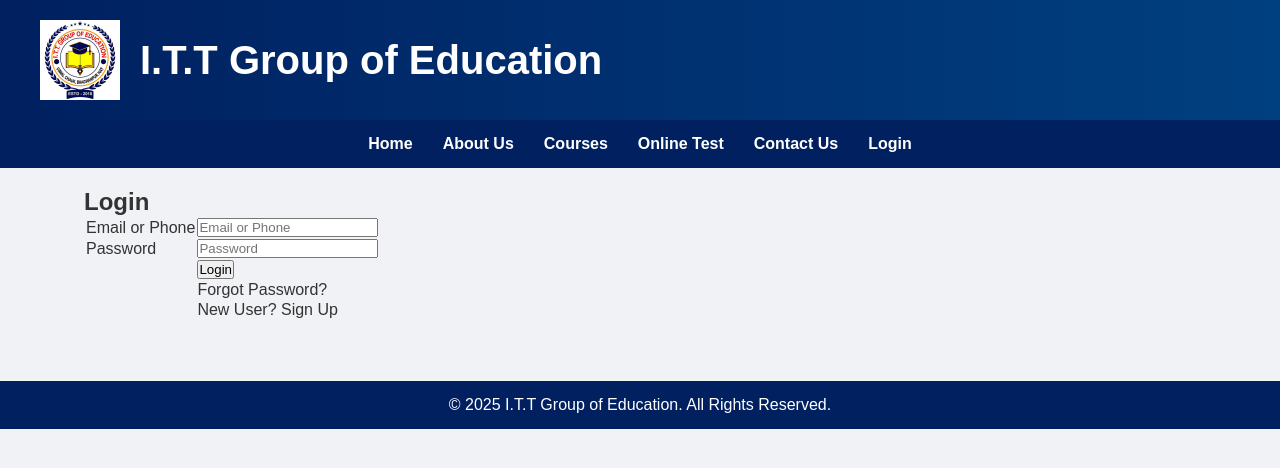
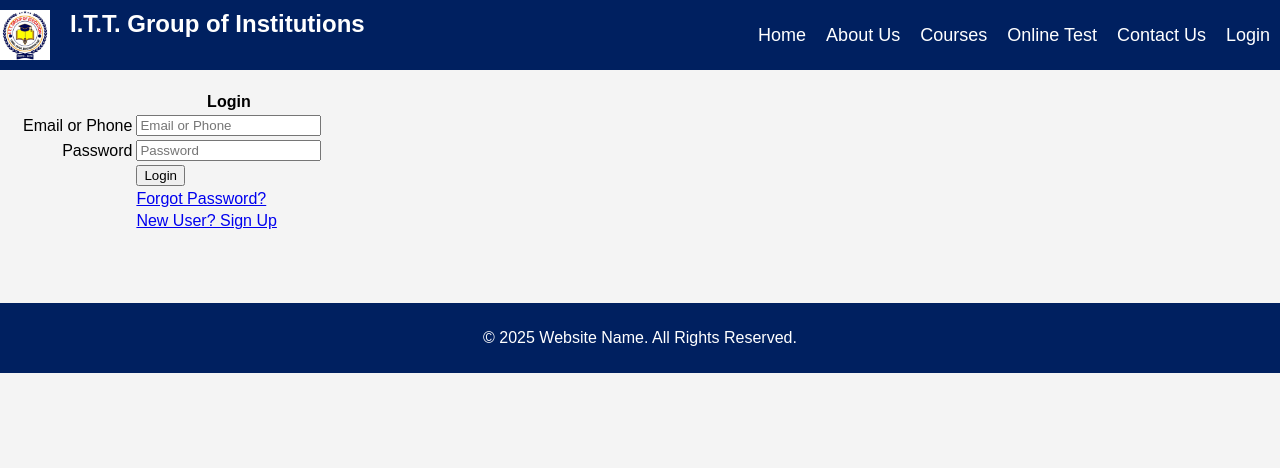
Before and after one commit to shreyansh-cs/itt, a PHP site: page /frontend/login.php in a window 1280 px wide. Shown: the top 468 px of the page. Run offline with PHP 8.4, Linux system fonts and the light colour scheme; some libraries are stand-ins or nearby versions.

Commit message:
update ui

```diff
--- a/sample/styles.css
+++ b/frontend/css/styles.css
@@ -7,7 +7,7 @@ body {
 }
 
 header {
-    background-color: #333333;
+    background-color: #002060;
     color: white;
     padding: 10px 0px;
     display: flex;
@@ -17,11 +17,6 @@ header {
     width: 100%;
     top: 0;
     z-index: 1000;
-}
-
-header .logo h1 {
-    margin: 0;
-    font-size: 24px;
 }
 
 nav ul {
@@ -64,11 +59,41 @@ main {
 }
 
 footer {
-    background-color: #333333;
+    background-color: #002060;
     color: white;
     text-align: center;
     padding: 10px;
     margin-top: 50px;
+}
+
+.logo img{
+    width: 50px;
+    height: 50px;
+    margin-right: 20px;
+    float: left;
+}
+
+header .logo h1 {
+    margin: 0;
+    font-size: 24px;
+    display: inline-block;
+    vertical-align: middle;
+}
+
+.register td{
+    text-align: left;
+}
+
+.register th{
+    text-align: left;
+}
+
+.login .first {
+    text-align: right;
+}
+
+.login .second {
+    text-align: left;
 }
 
 /* Mobile Responsiveness */
@@ -77,7 +102,7 @@ footer {
         display: none;
         flex-direction: column;
         width: 100%;
-        background-color: #333;
+        background-color: #002060;
         position: absolute;
         top: 60px;
         left: 0;
--- a/frontend/login.php
+++ b/frontend/login.php
@@ -8,34 +8,37 @@ include_once '../backend/handlelogin.php';
 <div style='color:red'><?php echo $msg; ?></div>
 <!-- Login Form -->
 <div class="container" id="login-form">
-    <h2>Login</h2>
     <form action="" method="POST">
-      <table>
+      <table class='login'>
         <tr>
-          <td>Email or Phone</td>
-          <td><input type="text" name="email_or_phone" <?php echo "value='$email_or_phone'"; ?> placeholder="Email or Phone" required></td>
+          <th></th>
+          <th>Login</th>
         </tr>
         <tr>
-          <td>Password</td>
-          <td> <input type="password" name="password" placeholder="Password" required></td>
+          <td class='first'>Email or Phone</td>
+          <td class='second'><input type="text" name="email_or_phone" <?php echo "value='$email_or_phone'"; ?> placeholder="Email or Phone" required></td>
         </tr>
         <tr>
-          <td>&nbsp;</td>
-          <td><button type="submit">Login</button></td>
+          <td class='first'>Password</td>
+          <td class='second'> <input type="password" name="password" placeholder="Password" required></td>
         </tr>
         <tr>
-          <td>
+          <td class='first'>&nbsp;</td>
+          <td class='second'><button type="submit">Login</button></td>
+        </tr>
+        <tr>
+          <td class='first'>
           &nbsp;
           </td>
-          <td>
+          <td class='second'>
           <a href='forgot.php'>Forgot Password?</a>
           </td>
         </tr>
         <tr>
-          <td>
+          <td class='first'>
           &nbsp;
           </td>
-          <td>
+          <td class='second'>
           <a href='register.php'>New User? Sign Up</a>
           </td>
         </tr>
--- a/frontend/master.php
+++ b/frontend/master.php
@@ -3,8 +3,8 @@
 <head>
     <meta charset="UTF-8">
     <meta name="viewport" content="width=device-width, initial-scale=1.0">
-  <title><?php echo $title; ?></title>
-  <link rel="stylesheet" href="styles.css">
+    <title>About Us</title>
+    <link rel="stylesheet" href="/itt/frontend/css/styles.css">
 </head>
 <body>
   <?php
@@ -42,43 +42,50 @@
    }
 
    ?>
+    <!-- Header -->
     <header>
         <div class="logo">
-        <img src="../images/icon.jpeg" alt="I.T.T Group of Education Logo">
-        <h1>I.T.T Group of Education</h1>
+        <img src="../images/icon.jpeg"  alt="I.T.T Group of Education Logo">
+        <h1>I.T.T. Group of Institutions </h1>
         </div>
-    </header>
-
-    <nav>
+        <nav class="navbar">
             <ul>
-       <li><a href="index.php">Home</a></li>
-       <li><a href="about.php">About Us</a></li>
-       <li><a href='courses.php'>Courses</a></li>
-       <li><a href="onlinetest.php">Online Test</a></li>
-       <li><a href="contact.php">Contact Us</a></li>
+            <li><a href="/itt/frontend/index.php">Home</a></li>
+            <li><a href="/itt/frontend/about.php">About Us</a></li>
+            <li><a href='/itt/frontend/courses.php'>Courses</a></li>
+            <li><a href="/itt/frontend/onlinetest.php">Online Test</a></li>
+            <li><a href="/itt/frontend/contact.php">Contact Us</a></li>
             <?php
+                //more items of page
                 if(!isSessionValid())
                 {
-           echo "<li><a href=\"login.php\">Login</a></li>";
+                    echo "<li><a href='/itt/frontend/login.php'>Login</a></li>";
                 }
                 else
                 {
-           echo "<li><a href='../backend/logout.php'>Logout (Class {$class})</a></li>";
+                    echo "<li><a href='/itt/backend/logout.php'>Logout (${full_name})</a></li>";
                     if($type == "admin")
                     {
-            echo "<li><a href='../frontend/noteslist.php'>Admin</a></li>";
+                        echo "<li><a href='/itt/frontend/noteslist.php'>Admin</a></li>";
                     }
                 }
             ?>
             </ul>
         </nav>
-    <div>
+        <div class="hamburger" onclick="toggleMenu()">
+            <span class="bar"></span>
+            <span class="bar"></span>
+            <span class="bar"></span>
+        </div>
+    </header>
+    <main>
     <?php echo $content; ?>
-    </div>
+    </main>
 
     <footer>
-        <p>&copy; 2025 I.T.T Group of Education. All Rights Reserved.</p>
+        <p>&copy; 2025 Website Name. All Rights Reserved.</p>
     </footer>
 
+    <script src="/itt/frontend/scripts/script.js"></script>
 </body>
 </html>
--- a/frontend/styles.css
+++ /dev/null
@@ -1,114 +0,0 @@
-/* styles.css */
-
-/* General Reset */
-* {
-    margin: 0;
-    padding: 0;
-    box-sizing: border-box;
-  }
-
-  /* Typography */
-  body {
-    font-family: 'Poppins', sans-serif;
-    background: #f0f2f5;
-    color: #333;
-  }
-
-  /* Links */
-  a {
-    text-decoration: none;
-    color: inherit;
-  }
-
-  /* Utility Classes */
-  .container {
-    width: 90%;
-    max-width: 1200px;
-    margin: auto;
-    padding: 20px;
-  }
-
-  /* Header */
-  header {
-    background: linear-gradient(90deg, #002060, #004080);
-    padding: 20px 40px;
-    display: flex;
-    align-items: center;
-  }
-  header .logo {
-    display: flex;
-    align-items: center;
-  }
-  header .logo img {
-    width: 80px;
-    margin-right: 20px;
-  }
-  header .logo h1 {
-    font-size: 40px;
-    margin: 0;
-    color: #fff;
-  }
-
-  /* Navigation */
-  nav {
-    background: #002060;
-    padding: 15px 0;
-  }
-  nav ul {
-    list-style: none;
-    display: flex;
-    justify-content: center;
-  }
-  nav ul li {
-    margin: 0 15px;
-  }
-  nav ul li a {
-    color: #fff;
-    font-size: 16px;
-    font-weight: 600;
-    transition: color 0.3s;
-  }
-  nav ul li a:hover {
-    color: #ffcc00;
-  }
-
-  /* Footer */
-  footer {
-    background: #002060;
-    color: #fff;
-    text-align: center;
-    padding: 15px;
-    margin-top: 40px;
-  }
-
-  /* अतिरिक्त CSS यदि आवश्यक हो */
-  .hero {
-    color: #000000;
-    padding: 100px 20px;
-    text-align: center;
-  }
-  .hero h1 {
-    font-size: 50px;
-    margin-bottom: 20px;
-  }
-  .hero p {
-    font-size: 20px;
-    margin-bottom: 30px;
-  }
-  .btn {
-    background: #ff9800;
-    color: #fff;
-    padding: 15px 30px;
-    text-decoration: none;
-    font-size: 22px;
-    border-radius: 5px;
-    transition: background 0.3s;
-  }
-  .btn:hover {
-    background: #e68900;
-  }
-
-.td_courses
-{
-  padding: 10px;
-}
```
Also changed, not shown: SQL/schema.sql (deleted, +0 -18 lines), backup/u760896062_itt_education.sql (renamed from backup/itt_education.sql, +47 -13 lines), frontend/master_old.php (added, +84 -0 lines), frontend/register.php (+5 -2 lines), frontend/script.js (deleted, +0 -113 lines), sample/about.html (deleted, +0 -41 lines), sample/index.html (deleted, +0 -44 lines), frontend/scripts/script.js (renamed from sample/script.js). Lines whose indentation alone changed are shown as unchanged.
